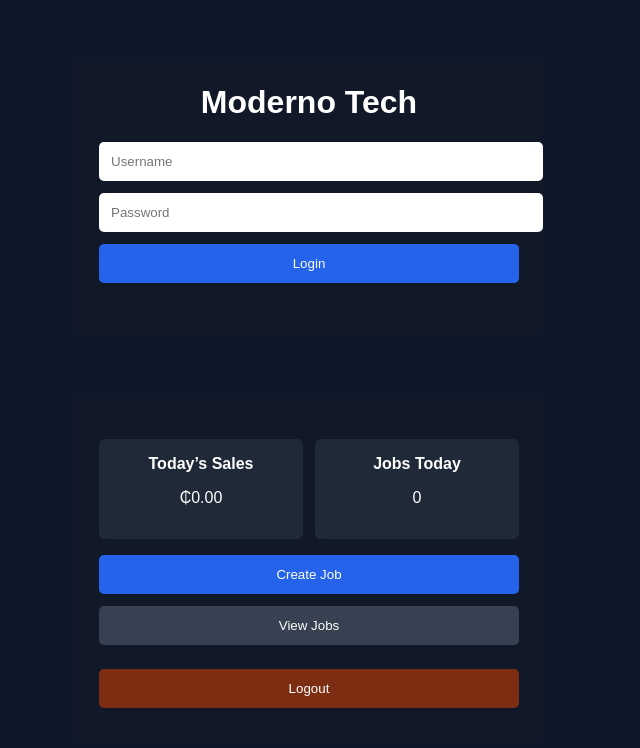
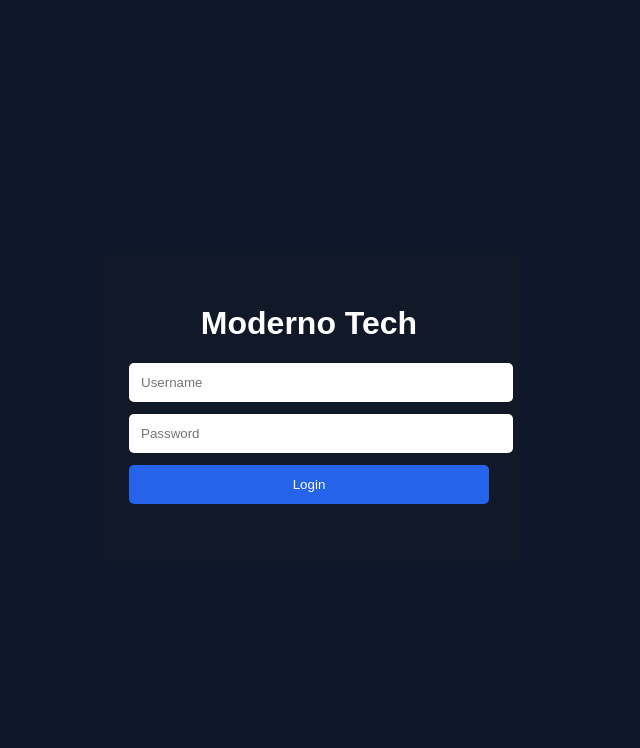
Before and after one commit to oaninkorah-collab/moderno-tech-frontend, a website: page index.html in a window 1280 px wide. Shown: the whole page, without its empty margins (331-971 px from the left). Drawn offline with Linux system fonts and the light colour scheme.

Commit message:
Update index.html

```diff
--- a/index.html
+++ b/index.html
@@ -2,29 +2,24 @@
 <html lang="en">
 <head>
   <meta charset="UTF-8" />
-  <title>Moderno Tech</title>
+  <title>Moderno Tech – Login</title>
   <meta name="viewport" content="width=device-width, initial-scale=1.0" />
   <style>
     body {
       font-family: Arial, sans-serif;
       background: #0f172a;
       color: #fff;
-      margin: 0;
-      padding: 0;
+      display: flex;
+      justify-content: center;
+      align-items: center;
+      height: 100vh;
     }
-    .container {
-      padding: 20px;
-    }
-    .login, .dashboard {
-      max-width: 420px;
-      margin: 60px auto;
+    .box {
       background: #111827;
-      padding: 24px;
+      padding: 30px;
       border-radius: 8px;
-      display: block;
-    }
-    h1, h2 {
-      margin-top: 0;
+      width: 100%;
+      max-width: 360px;
       text-align: center;
     }
     input, button {
@@ -39,73 +34,30 @@
       color: white;
       cursor: pointer;
     }
-    .secondary {
-      background: #374151;
-    }
     .error {
       color: #f87171;
-      text-align: center;
-    }
-    .cards {
-      display: grid;
-      grid-template-columns: 1fr 1fr;
-      gap: 12px;
-      margin-bottom: 16px;
-    }
-    .card {
-      background: #1f2937;
-      padding: 16px;
-      border-radius: 6px;
-      text-align: center;
-    }
-    .logout {
-      margin-top: 12px;
-      background: #7c2d12;
     }
   </style>
 </head>
 
 <body>
-  <!-- LOGIN -->
-  <div class="login" id="loginBox">
+  <div class="box">
     <h1>Moderno Tech</h1>
+
     <input id="username" placeholder="Username" />
     <input id="password" type="password" placeholder="Password" />
+
     <button onclick="login()">Login</button>
+
     <p id="msg" class="error"></p>
   </div>
 
-  <!-- DASHBOARD -->
-  <div class="dashboard" id="dashboardBox">
-    <h2 id="welcome"></h2>
-
-    <div class="cards">
-      <div class="card">
-        <strong>Today’s Sales</strong>
-        <p>₵0.00</p>
-      </div>
-      <div class="card">
-        <strong>Jobs Today</strong>
-        <p>0</p>
-      </div>
-    </div>
-
-    <button onclick="goCreateJob()">Create Job</button>
-    <button class="secondary" onclick="goViewJobs()">View Jobs</button>
-    <button class="logout" onclick="logout()">Logout</button>
-  </div>
-
   <script>
-    const loginBox = document.getElementById("loginBox");
-    const dashboardBox = document.getElementById("dashboardBox");
-
-    // Show login on load
-    loginBox.style.display = "block";
-
     async function login() {
       const u = document.getElementById("username").value;
       const p = document.getElementById("password").value;
       const msg = document.getElementById("msg");
+
       msg.innerText = "";
 
       if (!u || !p) {
@@ -129,39 +81,11 @@
         }
 
         const data = await res.json();
-        localStorage.setItem("user", JSON.stringify(data));
-        showDashboard(data);
+        alert("Login successful as " + data.username);
       } catch (e) {
         msg.innerText = "Backend not reachable";
       }
     }
-
-    function showDashboard(user) {
-      loginBox.style.display = "none";
-      dashboardBox.style.display = "block";
-      document.getElementById("welcome").innerText =
-        "Welcome, " + user.username + " (" + user.role + ")";
-    }
-
-    function logout() {
-      localStorage.removeItem("user");
-      dashboardBox.style.display = "none";
-      loginBox.style.display = "block";
-    }
-
-    function goCreateJob() {
-      alert("Create Job screen comes next");
-    }
-
-    function goViewJobs() {
-      alert("View Jobs screen comes next");
-    }
-
-    // Auto-login if already logged in
-    const savedUser = localStorage.getItem("user");
-    if (savedUser) {
-      showDashboard(JSON.parse(savedUser));
-    }
   </script>
 </body>
 </html>
```
